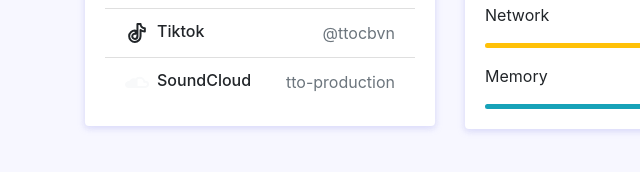
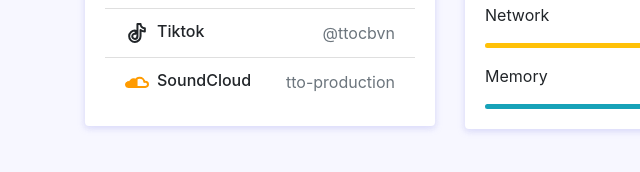
Before and after one commit to ttocbvn/page, a plain HTML site: page index.html in a window 1280 px wide. Shown: the part 594-766 px from the top of the page, 0-640 px from the left. Drawn offline with nearby package versions, Linux system fonts and the light colour scheme.

Commit message:
Update index.html

```diff
--- a/index.html
+++ b/index.html
@@ -11,6 +11,9 @@
     	body{
     background: #f7f7ff;
     margin-top:20px;
+}
+.text-soundcloud{
+	color: #ff9b00!important;
 }
 .card {
     position: relative;
@@ -85,7 +88,7 @@
                                         class="text-secondary">@ttocbvn</span></a>
                             </li>
 <li class="list-group-item d-flex justify-content-between align-items-center flex-wrap">
-    <h6 class="mb-0"><svg xmlns="http://www.w3.org/2000/svg" width="24" height="24" viewBox="0 0 24 24" fill="none" stroke="currentColor" stroke-width="2" stroke-linecap="round" stroke-linejoin="round" class="feather feather-soundcloud me-2 icon-inline text-light"><path d="M11.56 8.87V17h8.76c1.85-.13 2.68-1.27 2.68-2.67c0-1.48-1.12-2.67-2.62-2.67c-.38 0-.7.08-1.03.22c-.24-2.34-2.23-4.17-4.68-4.17c-1.17 0-2.28.44-3.11 1.16m-.88 1.02c-.3-.18-.62-.32-.97-.39V17h1.39V9.34c-.15.16-.29.36-.42.55m-2.35-.54V17h.92V9.38c-.19-.03-.38-.04-.58-.04c-.12 0-.23 0-.34.01M6.5 10v7h.91V9.54c-.33.11-.64.27-.91.46m-1.67 2.5c-.06 0-.12-.06-.19-.09V17h.92v-6.14c-.37.48-.62 1.05-.73 1.64m-2.04-.28v4.69c.21.06.45.09.71.09h.22v-4.86c-.08-.01-.16-.02-.22-.02c-.26 0-.5.04-.71.1M1 14.56c0 .75.34 1.41.87 1.86v-3.71c-.53.44-.87 1.11-.87 1.85Z"></path></svg>SoundCloud</h6>
+    <h6 class="mb-0"><svg xmlns="http://www.w3.org/2000/svg" width="24" height="24" viewBox="0 0 24 24" fill="none" stroke="currentColor" stroke-width="2" stroke-linecap="round" stroke-linejoin="round" class="feather feather-soundcloud me-2 icon-inline text-soundcloud"><path d="M11.56 8.87V17h8.76c1.85-.13 2.68-1.27 2.68-2.67c0-1.48-1.12-2.67-2.62-2.67c-.38 0-.7.08-1.03.22c-.24-2.34-2.23-4.17-4.68-4.17c-1.17 0-2.28.44-3.11 1.16m-.88 1.02c-.3-.18-.62-.32-.97-.39V17h1.39V9.34c-.15.16-.29.36-.42.55m-2.35-.54V17h.92V9.38c-.19-.03-.38-.04-.58-.04c-.12 0-.23 0-.34.01M6.5 10v7h.91V9.54c-.33.11-.64.27-.91.46m-1.67 2.5c-.06 0-.12-.06-.19-.09V17h.92v-6.14c-.37.48-.62 1.05-.73 1.64m-2.04-.28v4.69c.21.06.45.09.71.09h.22v-4.86c-.08-.01-.16-.02-.22-.02c-.26 0-.5.04-.71.1M1 14.56c0 .75.34 1.41.87 1.86v-3.71c-.53.44-.87 1.11-.87 1.85Z"></path></svg>SoundCloud</h6>
     <a href="https://soundcloud.com/tto-production"><span class="text-secondary">tto-production</span></a>
     </li>
 </ul>
```
